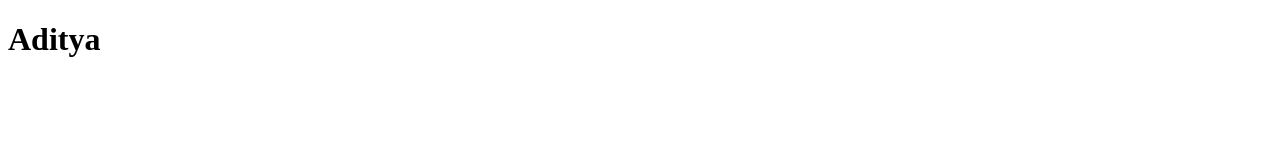
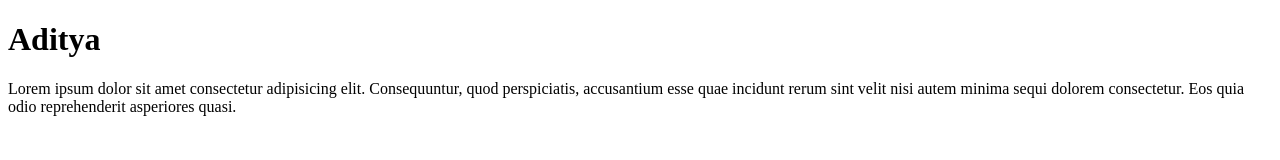
Before and after one commit to aditya-fns/testgit, a plain HTML site: page aditya.html in a window 1280 px wide. Drawn offline with Linux system fonts and the light colour scheme.

Commit message:
Prashant

```diff
--- a/aditya.html
+++ b/aditya.html
@@ -7,5 +7,6 @@
 </head>
 <body>
     <h1>Aditya</h1>
+    <p>Lorem ipsum dolor sit amet consectetur adipisicing elit. Consequuntur, quod perspiciatis, accusantium esse quae incidunt rerum sint velit nisi autem minima sequi dolorem consectetur. Eos quia odio reprehenderit asperiores quasi.</p>
 </body>
 </html>
```
